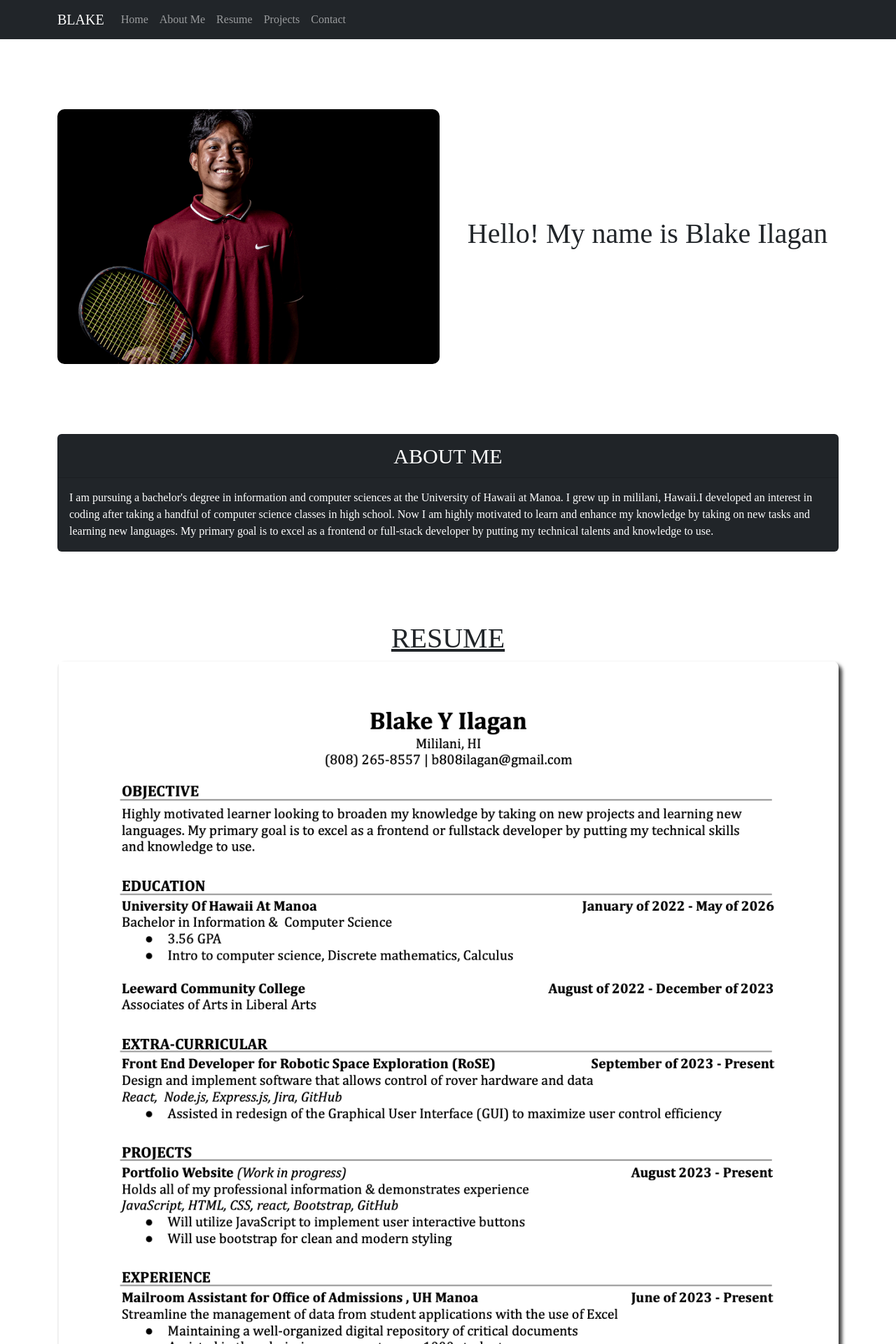
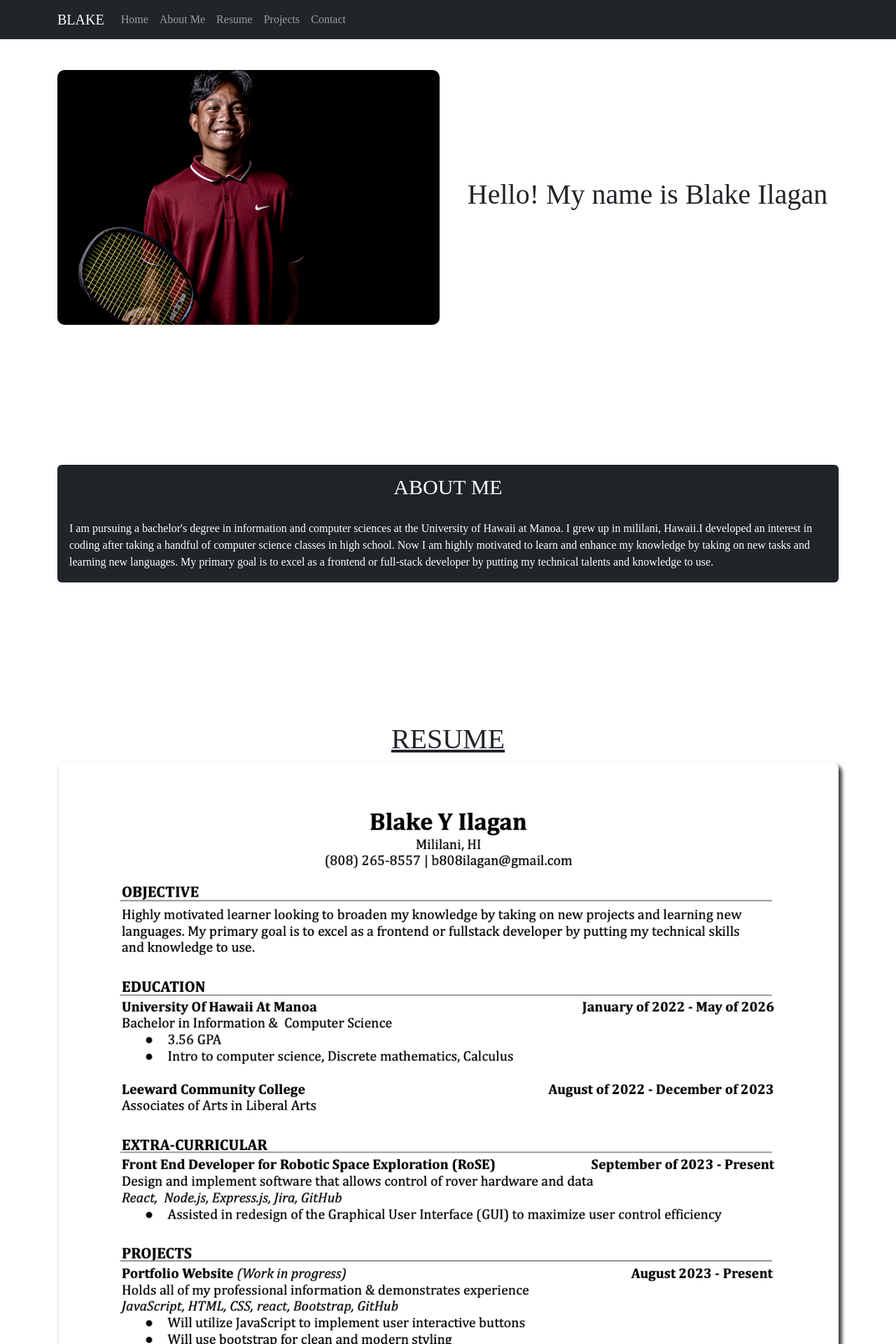
Before and after one commit to byilagan808/Portfolio, a React (Create React App) app: page / in a window 1280 px wide. Shown: the top 1920 px of the page at 70% size. Built offline with nearby package versions, Linux system fonts and the light colour scheme.

Commit message:
fixed scrolling and made navbar static

```diff
--- a/src/Components/AboutMe.js
+++ b/src/Components/AboutMe.js
@@ -3,7 +3,7 @@ export const AboutMe = () => {
 
         <>
 
-        <div className="container" id="aboutme" style={{ marginTop: '100px', MarginBottom: '100px' }}>
+        <div className="container" id="aboutme" style={{paddingTop: 100, paddingBottom: 100}}>
             <div className="row">
                 <div className="col">
                     <div className="card text-white bg-dark mg-3">
--- a/src/Components/Contact.js
+++ b/src/Components/Contact.js
@@ -4,7 +4,7 @@ export const Contact = () => {
         <>
 
 
-        <div className="container" id="contact">
+        <div className="container" id="contact" style={{paddingTop: 100, paddingBottom: 100}}>
             <div className="row">
                 <div className="col">
 
--- a/src/Components/Home.js
+++ b/src/Components/Home.js
@@ -1,7 +1,7 @@
 export const Home = () => {
     return (
         <>
-            <div className="container" style={{ marginTop: '100px', MarginBottom: '100px' }}>
+            <div className="container" id="home" style={{paddingTop: 100, paddingBottom: 100}}>
                 <div className="row">
                     <div className="col">
                         <img className="img-fluid" src="images/headshot.jpg" alt="headshot"/>
--- a/src/Components/Navbar.js
+++ b/src/Components/Navbar.js
@@ -2,7 +2,7 @@ export const Navbar = () =>{
 
     return(
         <>
-        <nav className="navbar navbar-expand-md navbar-dark bg-dark justify-content-center">
+        <nav className="navbar navbar-expand-md navbar-dark bg-dark justify-content-center fixed-top">
             <div className="container">
                 <a href="#" className="navbar-brand"> BLAKE </a>
                 <button className="navbar-toggler" data-bs-toggle="collapse" data-bs-target="#nav" aria-controls="nav" aria-label="Expand Navigation">
@@ -11,7 +11,7 @@ export const Navbar = () =>{
                 <div className="collapse navbar-collapse" id="nav">
                     <ul className="navbar-nav">
                         <li className="nav-item">
-                            <a href="#home" className="nav-link" aria-current="page">Home</a>
+                            <a href="#home" className="nav-link">Home</a>
                         </li>
                         <li className="nav-item">
                             <a href="#aboutme" className="nav-link">About Me</a>
--- a/src/Components/PE.js
+++ b/src/Components/PE.js
@@ -4,7 +4,8 @@ export const PE = () => {
         <>
 
 
-        <div className="container" id="projects"  style={{ marginTop: '100px', MarginBottom: '100px' }}>
+        <div className="container" id="projects"  style={{paddingTop: 100, paddingBottom: 100}}>
+        <h1 style = {{textAlign: 'center', textDecoration: 'underline'}}> PROJECTS & EXTRA-CURRICULARS </h1>
             <div className="row">
                 <div className="card-deck" style={{display:'flex',flexDirection:'row'}}>
 
--- a/src/Components/Resume.js
+++ b/src/Components/Resume.js
@@ -4,7 +4,7 @@ export const Resume = () => {
         <>
 
 
-        <div className="container" id="resume" style={{ marginTop: '100px', MarginBottom: '100px' }}>
+        <div className="container" id="resume" style={{paddingTop: 100, paddingBottom: 100}}>
             <div className="row">
                 <div className="col">
                     <h1 style = {{textAlign: 'center', textDecoration: 'underline'}}> RESUME </h1>
```
